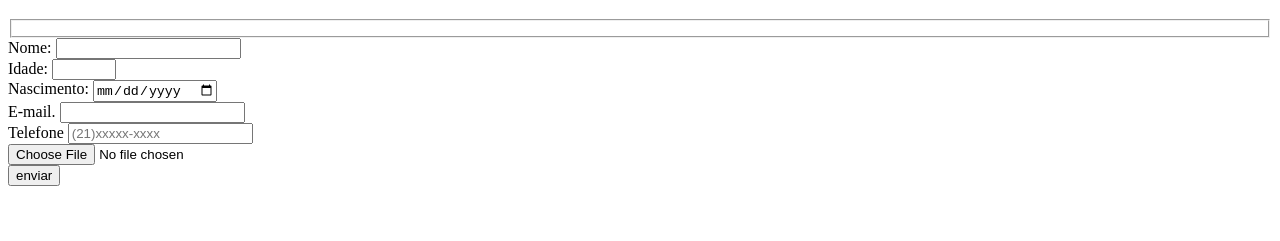
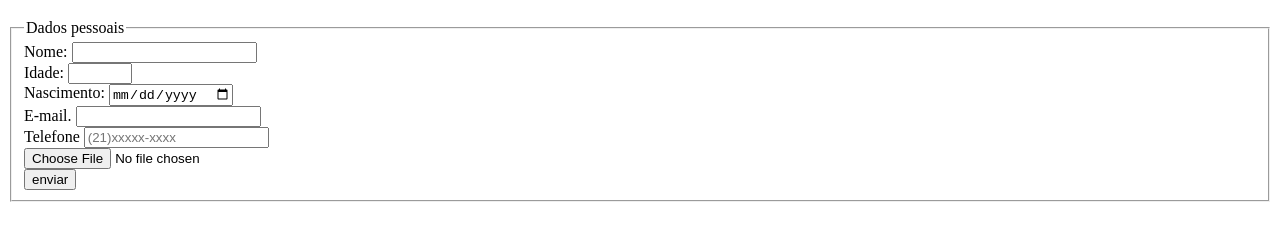
Before and after one commit to AndRodev89/culturamaPesquisa, a plain HTML site: page index.html in a window 1280 px wide. Shown: the part 61-302 px from the top of the page. Drawn offline with Linux system fonts and the light colour scheme.

Commit message:
dados pessoais

```diff
--- a/index.html
+++ b/index.html
@@ -14,7 +14,9 @@
     <main>
         <section>
             <form action="" method="get">
-                <fieldset></fieldset>
+                <fieldset>
+                    <legend>Dados pessoais</legend>
+
                     <label for="username">Nome:</label>
                     <input type="text" name="username" required>
                     <br>
@@ -28,16 +30,13 @@
                     <input type="email" name="email" required>
                     <br>
                     <label for="userphonenumber">Telefone</label>
-                <input type=""name="userphonenumber" pattern="[0-9]{11}" placeholder="(21)xxxxx-xxxx">
+                    <input type="" name="userphonenumber" pattern="[0-9]{11}" placeholder="(21)xxxxx-xxxx">
                     <br>
                     <input type="file" accept="image/*">
                     <br>
+                    <button type="submit">enviar</button>
 
-
-
-
-
-                <button type="submit">enviar</button>
+                </fieldset>
             </form>
 
         </section>
```
Lines whose indentation alone changed are shown as unchanged.
